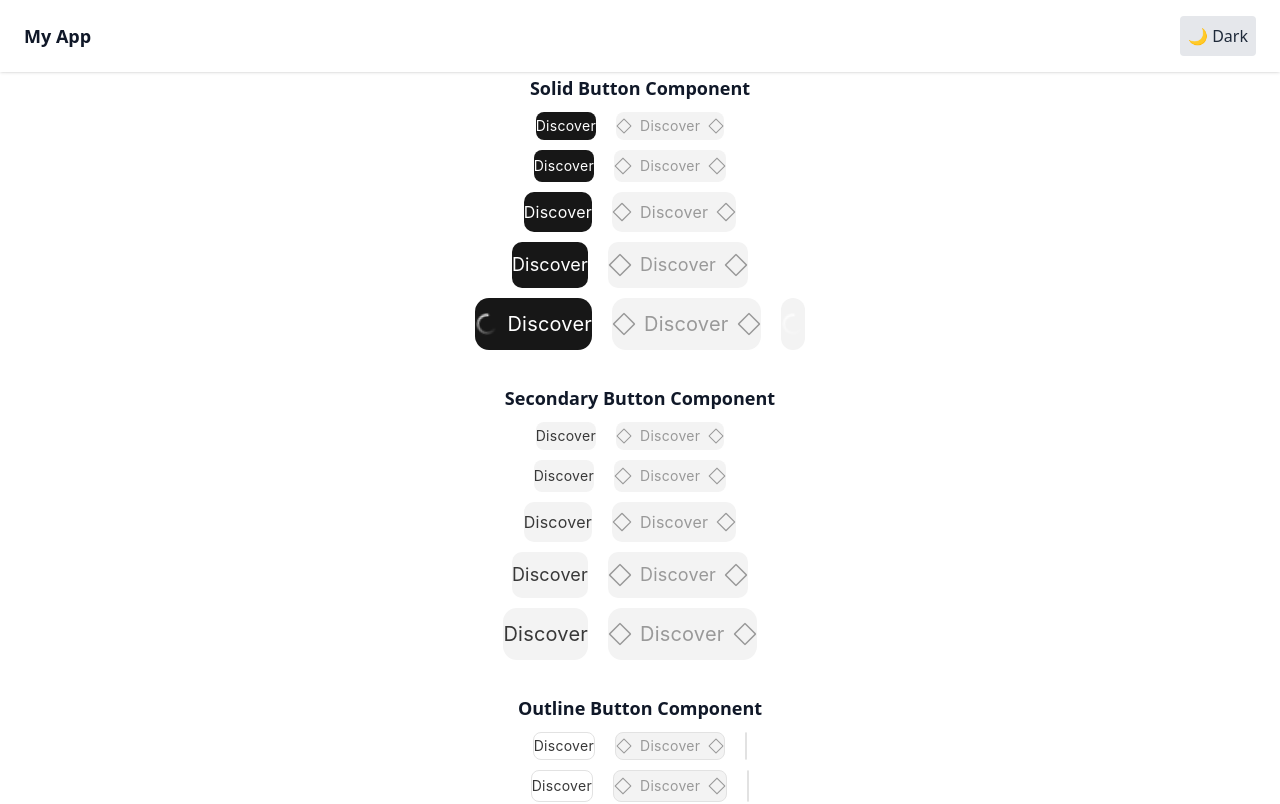
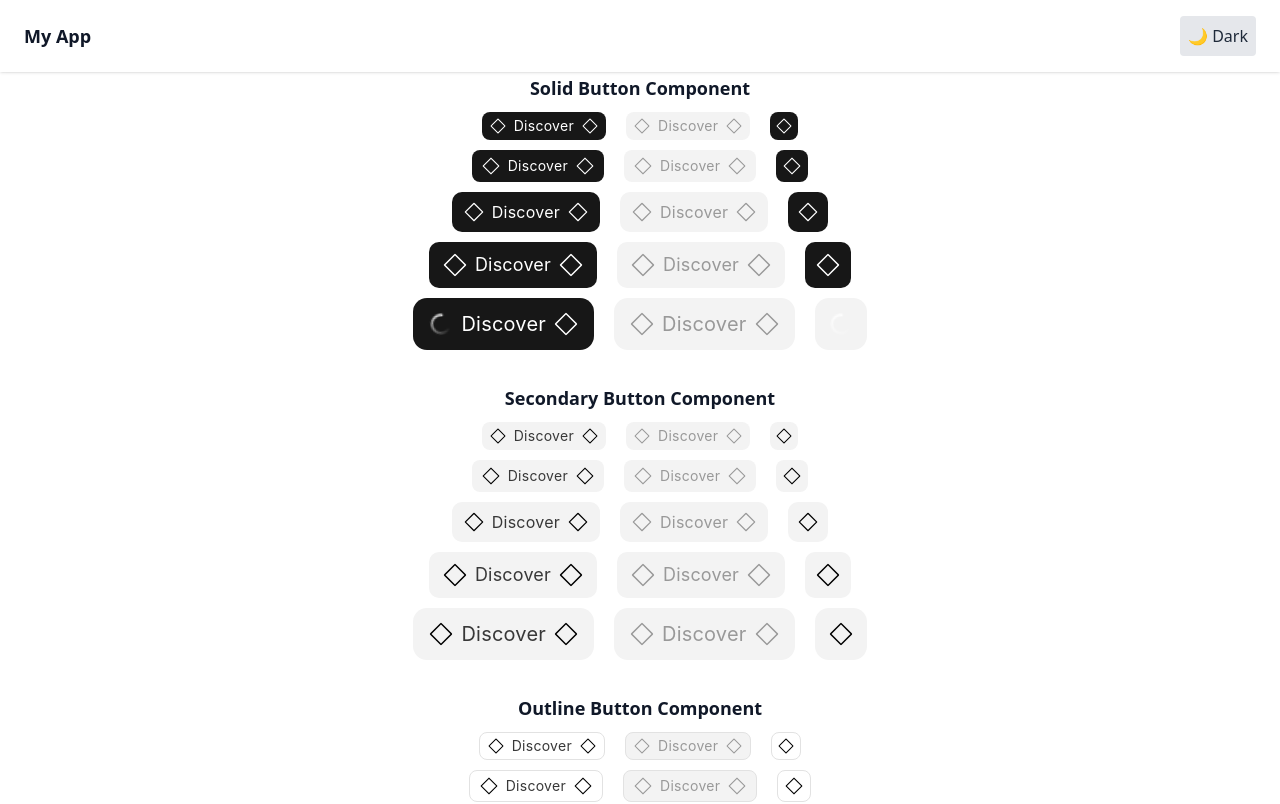
Before and after one commit to MohanaprabhuR/espresso, a Next.js app: page / in a window 1280 px wide. Shown: the top 804 px of the page. Built offline with nearby package versions, Linux system fonts and the light colour scheme.

Commit message:
Fix the button component

```diff
--- a/src/components/ui/button.tsx
+++ b/src/components/ui/button.tsx
@@ -13,15 +13,15 @@ const buttonVariants = cva(
     variants: {
       variant: {
         primary:
-          "bg-primary rounded-lg text-primary-foreground hover:bg-primary/85 active:bg-primary/75  focus:ring-primary/20  disabled:text-secondary-foreground disabled:bg-secondary",
+          "bg-primary text-primary-foreground hover:bg-primary/85 active:bg-primary/75  focus:ring-primary/20   disabled:text-secondary-foreground disabled:bg-secondary",
         secondary:
-          "bg-secondary rounded-lg outline-none hover:bg-accent text-accent-foreground active:bg-accent-active focus:ring-primary/20  disabled:bg-secondary disabled:text-secondary-foreground",
+          "bg-secondary outline-none hover:bg-accent text-accent-foreground active:bg-accent-active focus:ring-primary/20  disabled:bg-secondary disabled:text-secondary-foreground",
         outline:
-          "border border-border rounded-lg bg-background text-accent-foreground hover:border-40 active:bg-accent-active focus:ring-primary/20  focus:bg-accent disabled:bg-secondary disabled:text-secondary-foreground",
+          "border border-border bg-background text-accent-foreground hover:border-40 active:bg-accent-active focus:ring-primary/20  focus:bg-accent disabled:bg-secondary disabled:text-secondary-foreground",
         destructive:
-          "bg-destructive  rounded-lg text-destructive-foreground focus:ring-destructive/20  disabled:bg-destructive/15 disabled:text-destructive/60",
+          "bg-destructive text-destructive-foreground focus:ring-destructive/20  disabled:bg-destructive/15 disabled:text-destructive/60",
         ghost:
-          "bg-transparent rounded-lg hover:bg-accent text-accent-foreground active:bg-accent-active focus:ring-primary/20 focus:bg-accent",
+          "bg-transparent hover:bg-accent text-accent-foreground active:bg-accent-active focus:ring-primary/20 focus:bg-accent",
         "red-solid":
           "bg-[var(--red5)] hover:bg-[var(--red6)] active:bg-[var(--red7)] text-[var(--inkred1)] outline-none disabled:text-[var(--inkred2)] disabled:bg-[var(--red2)] focus:shadow-[var(--focus-red)]",
         "red-subtle":
@@ -32,7 +32,7 @@ const buttonVariants = cva(
           "bg-transparent hover:bg-[var(--red3)] active:bg-[var(--red4)] focus:bg-[var(--red2)] text-[var(--inkred4)] disabled:text-[var(--inkred4)] focus:shadow-[var(--focus-red)]",
       },
       size: {
-        sm: "h-7  text-base font-var-420 tracking-[0.28px]",
+        sm: "h-7 rounded-lg text-base font-var-420 tracking-[0.28px]",
         md: "h-8 rounded-lg text-base font-var-420 tracking-[0.28px]",
         lg: "h-10 rounded-[10px] text-lg font-var-500 tracking-[0.24px]",
         xl: "h-[46px] rounded-[10px] text-xl font-var-500-30 tracking-[0.18px]",
@@ -43,22 +43,22 @@ const buttonVariants = cva(
         false: "",
       },
     },
-    // compoundVariants: [
-    //   { size: "sm", iconOnly: false, className: "px-2 py-1.5" },
-    //   { size: "sm", iconOnly: true, className: "p-1.5" },
+    compoundVariants: [
+      { size: "sm", iconOnly: false, className: "px-2 py-1.5" },
+      { size: "sm", iconOnly: true, className: "p-1.5" },
 
-    //   { size: "md", iconOnly: false, className: "py-[7px] px-2.5" },
-    //   { size: "md", iconOnly: true, className: "p-[7px]" },
+      { size: "md", iconOnly: false, className: "py-[7px] px-2.5" },
+      { size: "md", iconOnly: true, className: "p-[7px]" },
 
-    //   { size: "lg", iconOnly: false, className: "py-2.5 px-3" },
-    //   { size: "lg", iconOnly: true, className: "p-2.5" },
+      { size: "lg", iconOnly: false, className: "py-2.5 px-3" },
+      { size: "lg", iconOnly: true, className: "p-2.5" },
 
-    //   { size: "xl", iconOnly: false, className: "py-[11px] px-[14px]" },
-    //   { size: "xl", iconOnly: true, className: "p-[11px]" },
+      { size: "xl", iconOnly: false, className: "py-[11px] px-[14px]" },
+      { size: "xl", iconOnly: true, className: "p-[11px]" },
 
-    //   { size: "xxl", iconOnly: false, className: "py-[14px] px-[16px]" },
-    //   { size: "xxl", iconOnly: true, className: "p-[14px]" },
-    // ],
+      { size: "xxl", iconOnly: false, className: "py-[14px] px-[16px]" },
+      { size: "xxl", iconOnly: true, className: "p-[14px]" },
+    ],
     defaultVariants: {
       variant: "primary",
       size: "sm",
@@ -213,27 +213,29 @@ const Button = React.forwardRef<HTMLButtonElement, ButtonProps>(
         );
       }
 
-      // const getVariantIcon = () => {
-      //   if (variant === "primary") {
-      //     return <SvgIcon {...iconSize} fill="var(--background)" />;
-      //   }
-      //   if (variant === "destructive") {
-      //     return <SvgIcon {...iconSize} fill="var(--color-light-red-50)" />;
-      //   }
-      //   if (
-      //     variant === "red-subtle" ||
-      //     variant === "red-outline" ||
-      //     variant === "red-ghost"
-      //   ) {
-      //     return (
-      //       <SvgIcon
-      //         {...iconSize}
-      //         fill={isDark ? "var(--inkred4)" : "var(--red6)"}
-      //       />
-      //     );
-      //   }
-      //   return <SvgIcon {...iconSize} fill="var(--foreground)" />;
-      // };
+      const getVariantIcon = () => {
+        if (variant === "primary") {
+          return <SvgIcon {...iconSize} fill="var(--background)" />;
+        }
+        if (variant === "destructive") {
+          return <SvgIcon {...iconSize} fill="var(--color-light-red-50)" />;
+        }
+        if (
+          variant === "red-subtle" ||
+          variant === "red-outline" ||
+          variant === "red-ghost"
+        ) {
+          return (
+            <SvgIcon
+              {...iconSize}
+              fill={isDark ? "var(--inkred4)" : "var(--red6)"}
+            />
+          );
+        }
+        return <SvgIcon {...iconSize} fill="var(--foreground)" />;
+      };
+
+      return getVariantIcon();
     };
 
     return (
```
